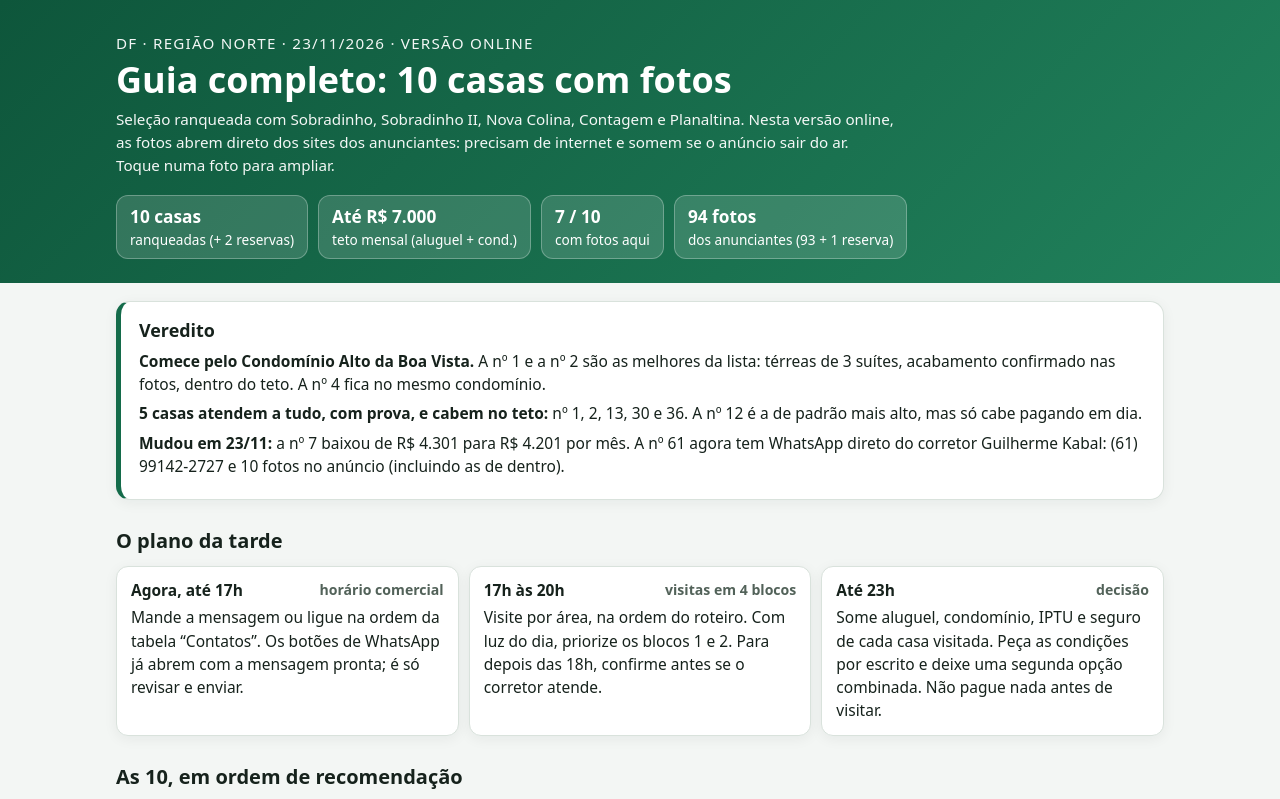
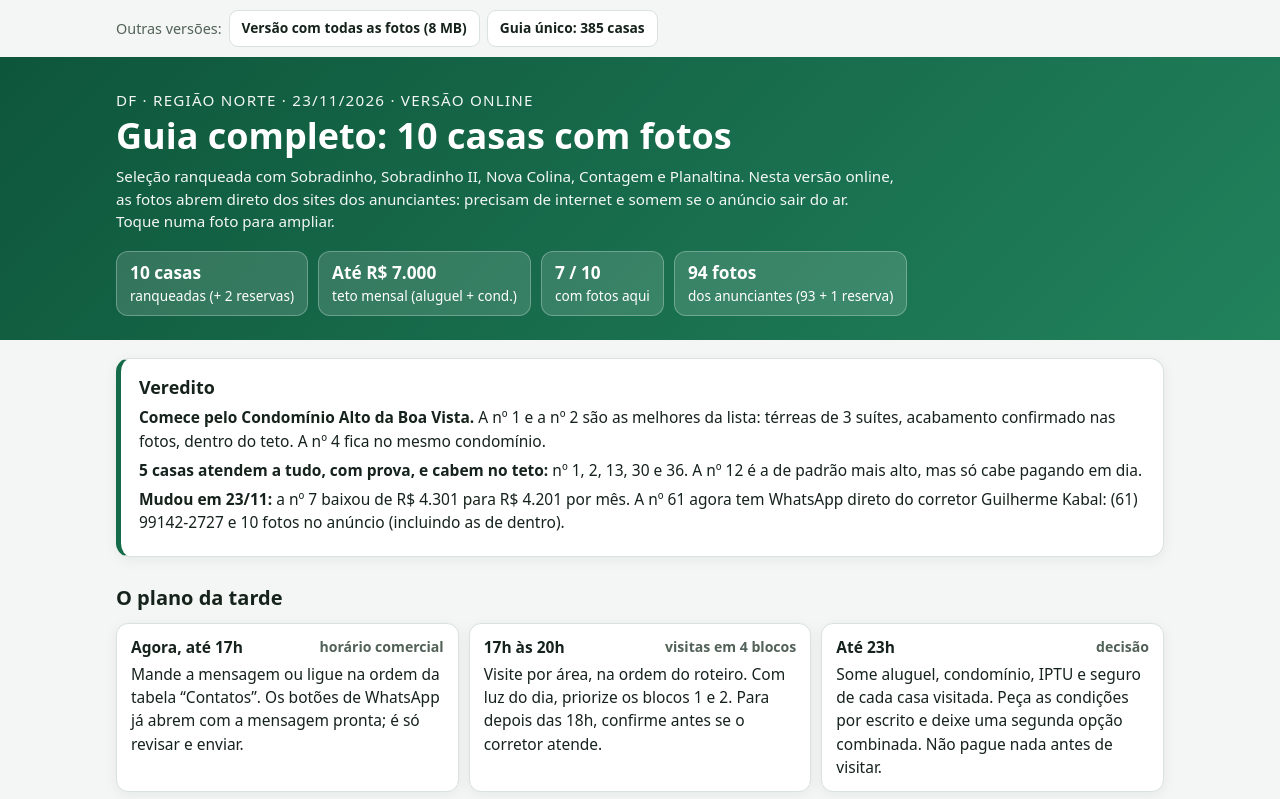
Before and after one commit to albazv-alt/albazv-alt.github.io, a plain HTML site: page aluguel-novo/index.html in a window 1280 px wide. Shown: the top 799 px of the page. Drawn offline with Linux system fonts and the light colour scheme.

Commit message:
feat: adiciona na página inicial os links para o guia com fotos e o guia único

```diff
--- a/aluguel-novo/index.html
+++ b/aluguel-novo/index.html
@@ -11,6 +11,11 @@
 <link rel="stylesheet" href="estilo.css">
 </head>
 <body>
+<nav aria-label="Outras versões do guia" style="max-width:1080px;margin-inline:auto;padding:10px 16px;display:flex;flex-wrap:wrap;gap:7px;align-items:center">
+<span class="nota" style="margin:0">Outras versões:</span>
+<a class="btn" style="background:var(--card)" href="Guia_com_fotos.html">Versão com todas as fotos (8 MB)</a>
+<a class="btn" style="background:var(--card)" href="guia-unico.html">Guia único: 385 casas</a>
+</nav>
 <div id="app"><p style="padding:24px;font-family:system-ui,sans-serif">Carregando o guia…</p></div>
 <noscript><p style="padding:24px;font-family:system-ui,sans-serif">Ative o JavaScript para ver o guia.</p></noscript>
 <script src="app.js"></script>
```
